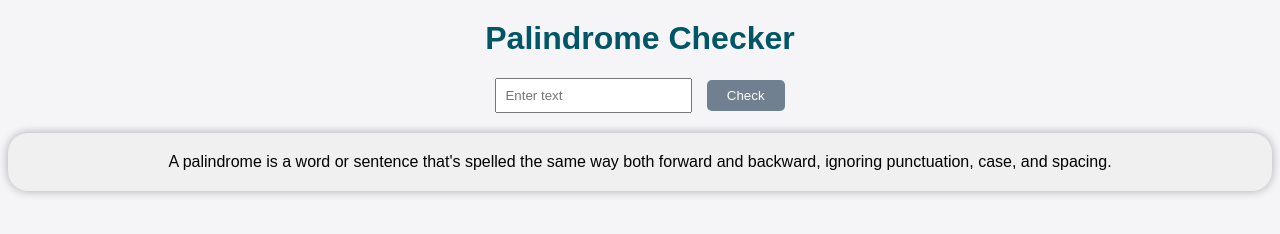
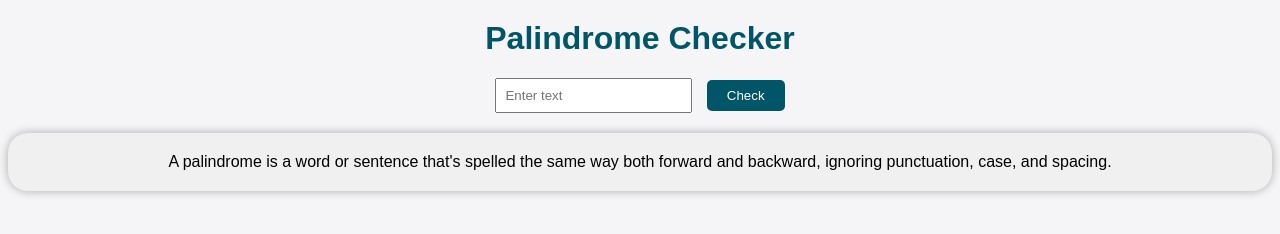
Before and after one commit to JulianBarazzutti/Palindrome-Checker, a plain HTML site: page index.html in a window 1280 px wide. Drawn offline with Linux system fonts and the light colour scheme.

Commit message:
Update styles.css

```diff
--- a/styles.css
+++ b/styles.css
@@ -31,7 +31,7 @@ body {
 
 #check-btn {
   padding: 8px 20px;
-  background-color: #708090;
+  background-color: #005566;
   color: #fff;
   border: none;
   border-radius: 5px;
@@ -40,7 +40,7 @@ body {
 }
 
 #check-btn:hover {
-  background-color: #005566;
+  background-color: #003566;
 }
 
 #result {
```
